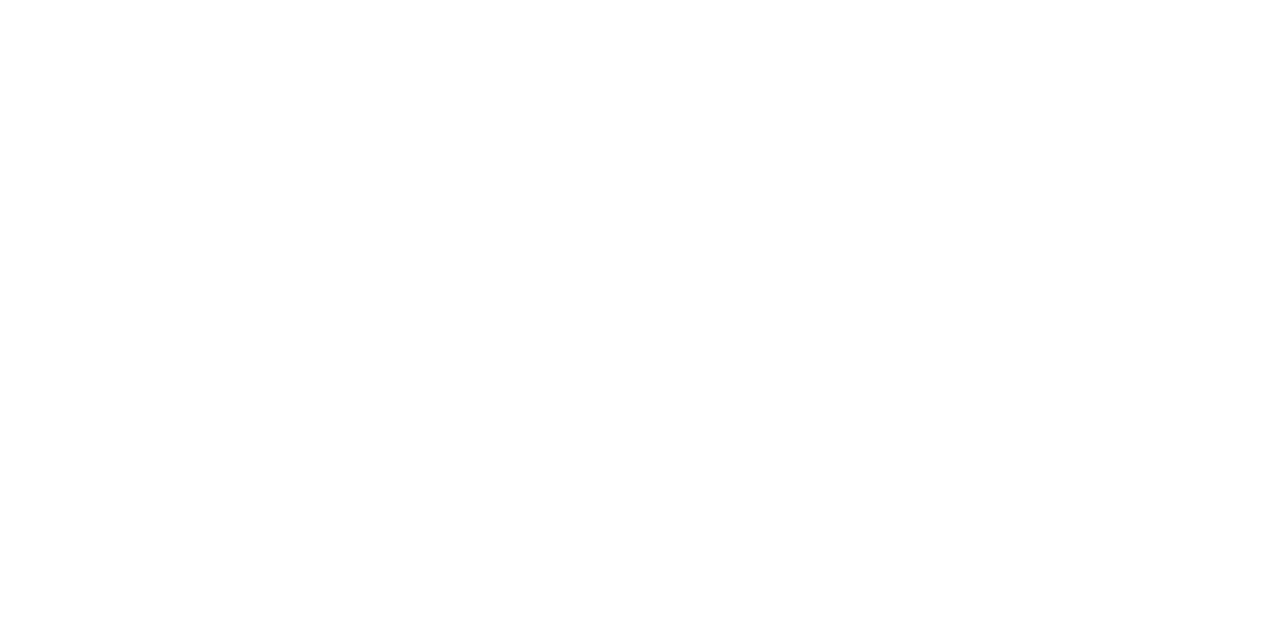
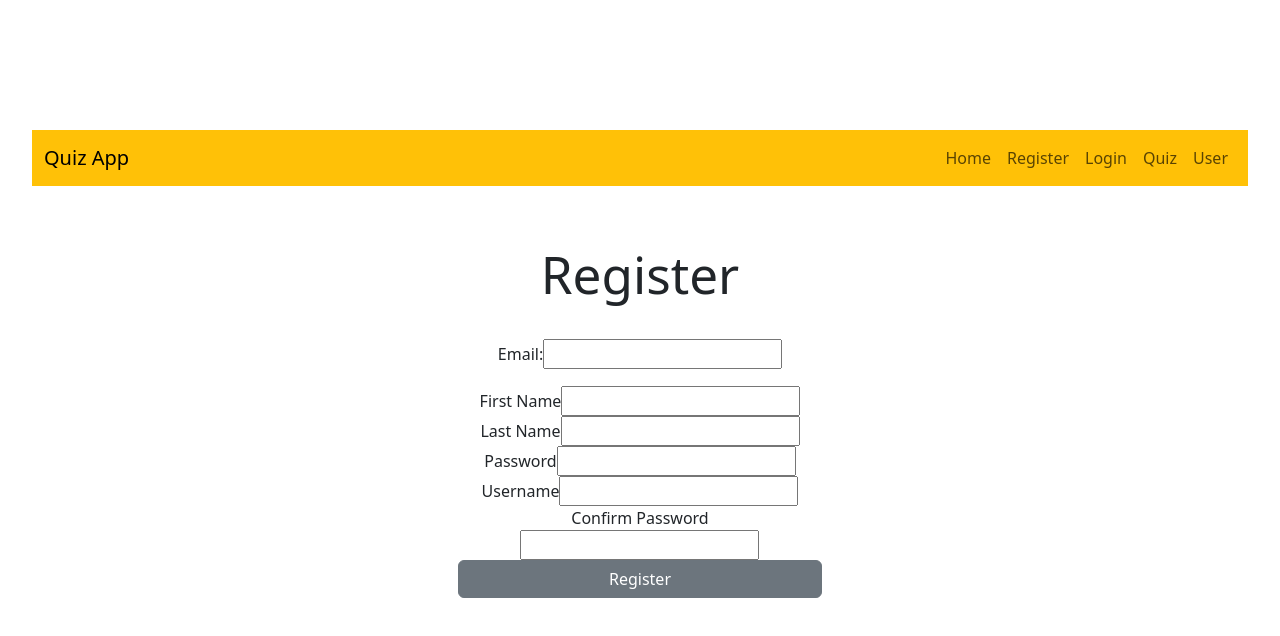
Before and after one commit to gl1tchclub/Quiz-App-with-Auth, a React (Vite) app: page /welcome in a window 1280 px wide. Shown: the top 636 px of the page. Built offline with nearby package versions, Linux system fonts and the light colour scheme.

Commit message:
register used in navigation successfully, css added

```diff
--- a/src/App.jsx
+++ b/src/App.jsx
@@ -7,7 +7,11 @@
 
 
 const App = () => {
-  <Navigation/>
+  return (
+    <>
+      <Navigation/>
+    </>
+  );
 };
 
 export default App;
--- a/src/components/Navigation.jsx
+++ b/src/components/Navigation.jsx
@@ -67,6 +67,25 @@
           }
         ></Route>
         <Route
+          path="/welcome"
+          element={
+            <>
+              <div style={{ display: "flex", justifyContent: "center" }}>
+                <RegisterForm />
+                {/* <LoginForm /> */}
+              </div>
+            </>
+          }
+        />
+        <Route
+          path="/login"
+          element={
+            <>
+              <div style={{ display: "flex", justifyContent: "center" }}></div>
+            </>
+          }
+        />
+        <Route
           path="/quizzes"
           element={
             <>
--- a/src/components/forms/LoginForm.jsx
+++ b/src/components/forms/LoginForm.jsx
@@ -28,7 +28,6 @@
       }),
     onSuccess: (data) => {
       localStorage.setItem("token", data.token);
-        //   queryClient.invalidateQueries("userData");
     },
   });
 
@@ -36,8 +35,17 @@
 
   return (
     <>
-          <Navigation/>
-          <h2>Login</h2>
+      <div style={{ display: "block", margin: "40px 70px", width: "30%" }}>
+        <div
+          style={{
+            display: "flex",
+            justifyContent: "center",
+            flexDirection: "column",
+            width: "100%",
+            textAlign: "center",
+          }}
+        >
+          <h1 style={{ margin: "20px 0" }}>Login</h1>
           <form onSubmit={loginForm.handleSubmit(handleLoginSubmit)}>
             <label htmlFor="login-email">Email</label>
             <input
@@ -56,16 +64,10 @@
             <button type="submit">Login</button>
           </form>
           <p>{loginData?.msg}</p>
-
-          <button
-            onClick={() => {
-              localStorage.removeItem("token");
-            }}
-          >
-            Logout
-          </button>
+        </div>
+      </div>
     </>
   );
-}
+};
 
 export default Login;
--- a/src/components/forms/RegisterForm.jsx
+++ b/src/components/forms/RegisterForm.jsx
@@ -40,9 +40,19 @@
 
   return (
     <>
-      <h2>Register</h2>
-      <form onSubmit={registerForm.handleSubmit(handleRegisterSubmit)}>
-        <label htmlFor="register-email">Email</label>
+      <div style={{ display: "block", margin: "40px 70px", width: "30%" }}>
+        <div
+          style={{
+            display: "flex",
+            justifyContent: "center",
+            flexDirection: "column",
+            width: "100%",
+            textAlign: "center",
+          }}
+        >
+          <h1 style={{ margin: "20px 0" }}>Register</h1>
+          <form onSubmit={registerForm.handleSubmit(handleRegisterSubmit)} style={{ display: "flexbox" }}>
+            <label htmlFor="register-email" style={{ margin: "20px 0",  }}>Email:</label>
             <input
               type="text"
               id="register-email"
@@ -84,11 +94,16 @@
               name="confirm_password"
               {...registerForm.register("confirm_password")}
             />
-        <Button type="submit" style={{ marginBottom: "1rem", width: "100%" }}>
+            <Button
+              type="submit"
+              style={{ marginBottom: "1rem", width: "100%" }}
+            >
               Register
             </Button>
           </form>
           <p>{registerData?.msg}</p>
+        </div>
+      </div>
     </>
   );
 };
```
Lines whose indentation alone changed are shown as unchanged.
